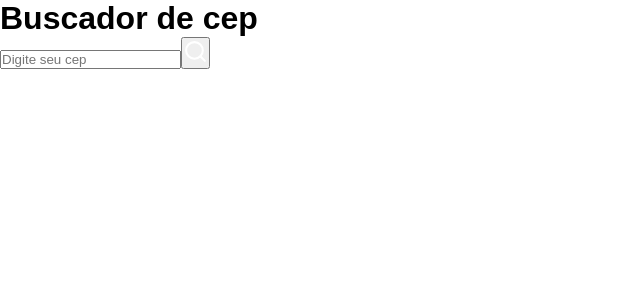
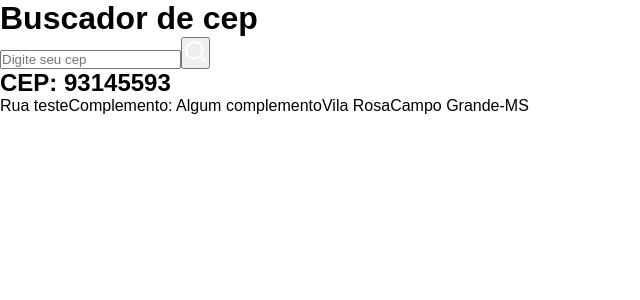
Before and after one commit to DieleCorrea/BUSCADOR-DE-CEP-COM-REACTJS, a React (Create React App) app in the folder buscador/: page / in a window 1280 px wide. Shown: the top 300 px of the page, without its empty margins (0-640 px from the left). Built offline with nearby package versions, Linux system fonts and the light colour scheme.

Commit message:
CRIEI NOVO ARQUIVO CHAMADO STYLES.CSS
Importei ele no App.js e vou estilizar a tag "main"

```diff
--- a/buscador/src/App.js
+++ b/buscador/src/App.js
@@ -1,5 +1,7 @@
 
 import { FiSearch} from 'react-icons/fi'
+import './styles.css';
+
 function App() {
   return (
     <div className="container">
@@ -18,6 +20,14 @@ function App() {
         </button>
       </div>
 
+      <main className='main'>
+        <h2>CEP: 93145593</h2>
+
+        <span>Rua teste</span>
+        <span>Complemento: Algum complemento</span>
+        <span>Vila Rosa</span>
+        <span>Campo Grande-MS</span>
+      </main>
 
     </div>
   );
```
Also changed, not shown: buscador/src/styles.css (added).
